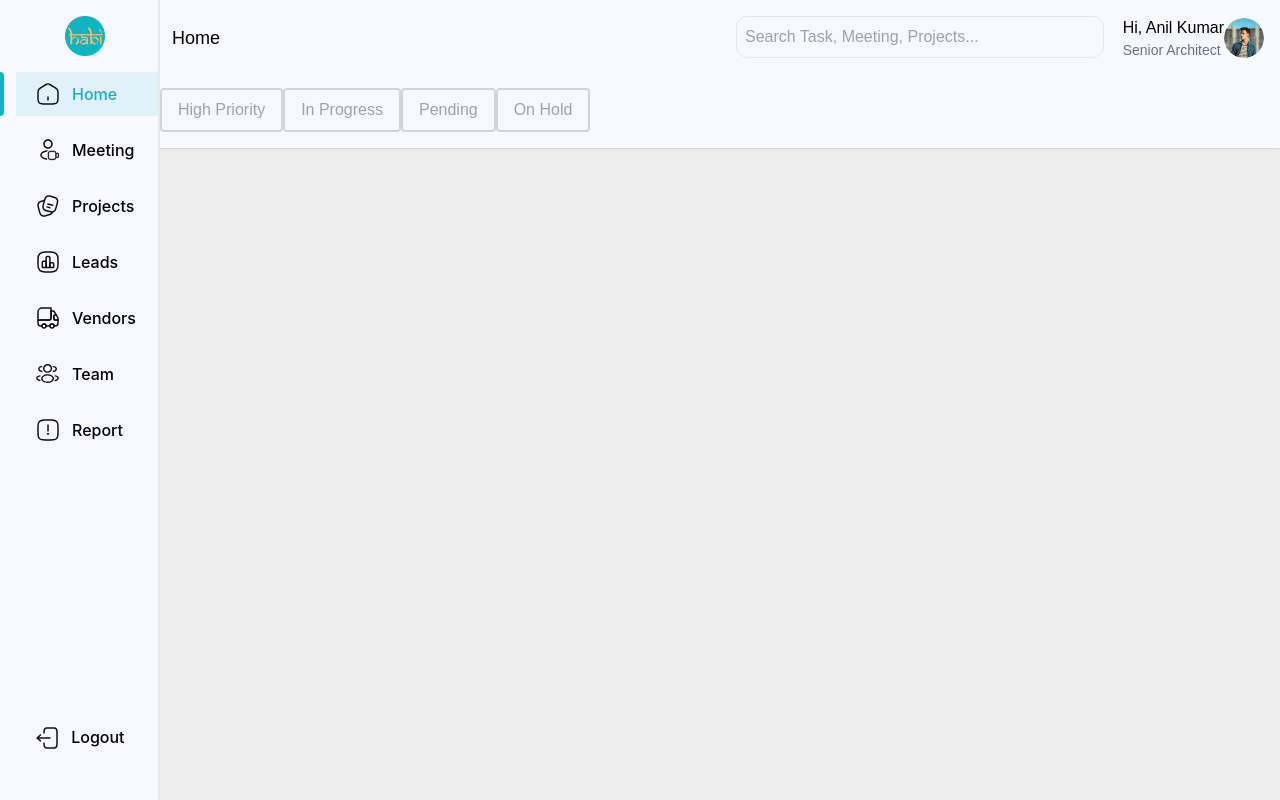
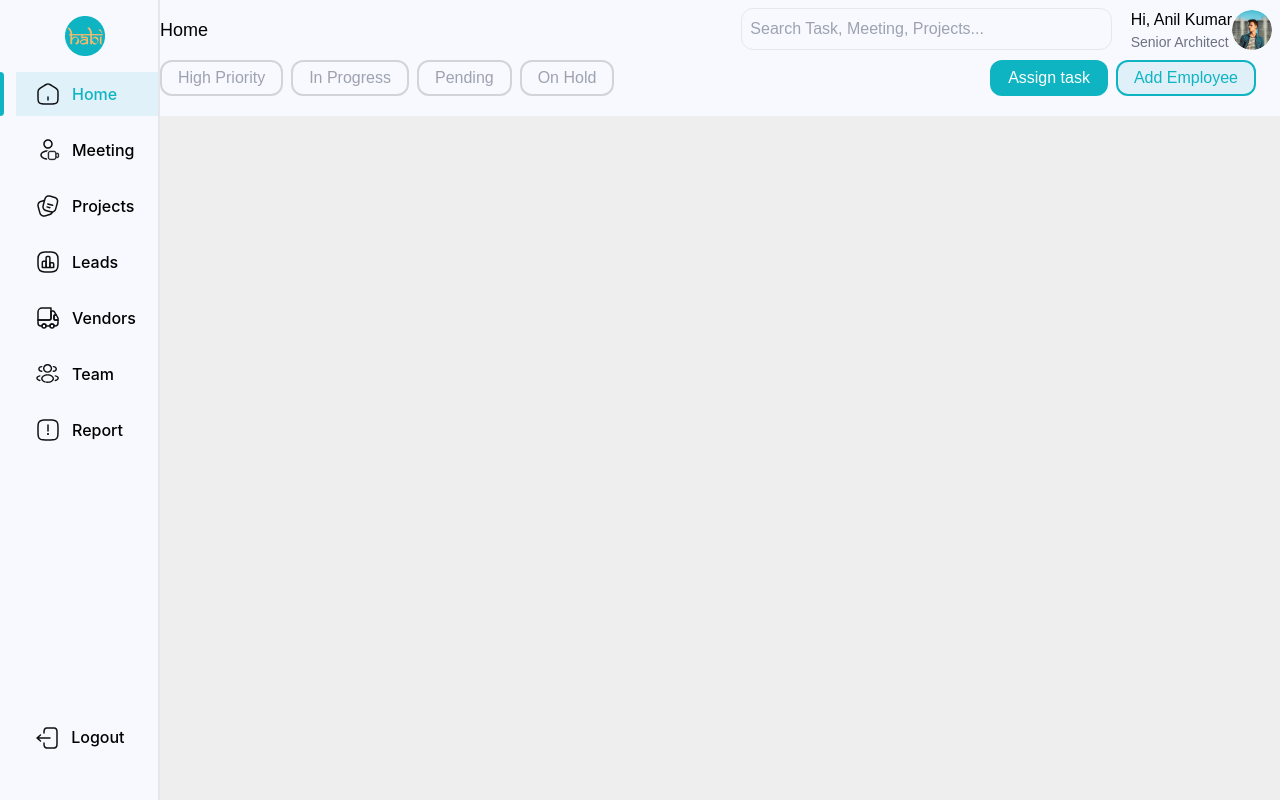
Before and after one commit to tejudharanesh/HABI_internal, a React (Vite) app: page / in a window 1280 px wide. Built offline with nearby package versions, Linux system fonts and the light colour scheme.

Commit message:
implemented dashboard

```diff
--- a/src/components/Admin/TaskFilters.jsx
+++ b/src/components/Admin/TaskFilters.jsx
@@ -1,21 +1,24 @@
 import React from "react";
 function TaskFilters() {
   return (
-    <div className="min-h-screen items-center bg-background font-poppins w-full">
-      <div
-        className={`w-screen bg-layoutColor shadow p-4 h-auto mb-3 md:pl-20 lg:pl-40`}
-      >
-        {" "}
+    <div className="relative py-3">
       {["High Priority", "In Progress", "Pending", "On Hold"].map(
         (status, index) => (
           <button
             key={index}
-              className="px-4 py-2 rounded bg-layoutColor text-gray-400 border-2 border-gray-300"
+            className="px-4 py-1 rounded-xl bg-layoutColor text-gray-400 border-2 border-gray-300 mr-2 outline-none focus:outline-none"
           >
             {status}
           </button>
         )
       )}
+      <div className="absolute right-2 inline">
+        <button className="px-4 py-1 rounded-xl bg-primary text-white border-2 mr-2 outline-none focus:outline-none">
+          Assign task
+        </button>
+        <button className="px-4 py-1 rounded-xl bg-primaryO text-primary border-2 border-primary mr-2 outline-none focus:outline-none">
+          Add Employee
+        </button>
       </div>
     </div>
   );
--- a/src/components/header/Header.jsx
+++ b/src/components/header/Header.jsx
@@ -3,12 +3,8 @@ import profile from "../../assets/images/profile.png";
 
 const Header = () => {
   return (
-    <div className="flex flex-col items-center bg-background font-poppins w-full">
-      <div
-        className={`flex flex-col w-screen bg-layoutColor p-4 h-auto md:pl-20 lg:pl-40`}
-      >
     <div className="relative h-10">
-          <p className="text-black text-lg absolute left-3 top-2">Home</p>
+      <p className="text-black text-lg absolute top-2">Home</p>
       <input
         type="text"
         placeholder="Search Task, Meeting, Projects..."
@@ -28,8 +24,6 @@ const Header = () => {
         </div>
       </div>
     </div>
-      </div>
-    </div>
   );
 };
 
--- a/src/pages/Admin/Home.jsx
+++ b/src/pages/Admin/Home.jsx
@@ -1,15 +1,13 @@
 import React from "react";
+import Header from "../../components/header/Header";
+import TaskFilters from "../../components/Admin/TaskFilters";
 
 function Home() {
   return (
-    <div className="min-h-screen flex flex-col items-center bg-background font-poppins w-full">
-      <div
-        className={`flex flex-col items-center w-screen bg-layoutColor shadow p-4 h-auto mb-3 md:pl-20 lg:pl-40`}
-      >
-        <h1 className="text-[21px] lg:text-[24px] my-4 text-black font-medium">
-          Book Free Consultationferververfferferfgerfrefgrefgerferferfer
-          fvwerfvg qwerfqrf qrfrfref
-        </h1>
+    <div className="min-h-screen items-center bg-background font-poppins w-full">
+      <div className={`w-screen bg-layoutColor p-2 h-auto md:pl-24 lg:pl-40`}>
+        <Header />
+        <TaskFilters />
       </div>
     </div>
   );
--- a/src/pages/dashboard/Dashboard.jsx
+++ b/src/pages/dashboard/Dashboard.jsx
@@ -1,8 +1,6 @@
 import React from "react";
 import Navbar from "../../components/navbar/Navbar";
 import Home from "../Admin/Home";
-import Header from "../../components/header/Header";
-import TaskFilters from "../../components/Admin/TaskFilters";
 function Dashboard() {
   return (
     <div className="flex h-screen overflow-hidden">
@@ -12,8 +10,7 @@ function Dashboard() {
       {/* Main Content */}
       {/* Add ml-64 to create space for the navbar */}
       <div className="">
-        <Header />
-        <TaskFilters />
+        <Home />
       </div>
     </div>
   );
```
Lines whose indentation alone changed are shown as unchanged.
